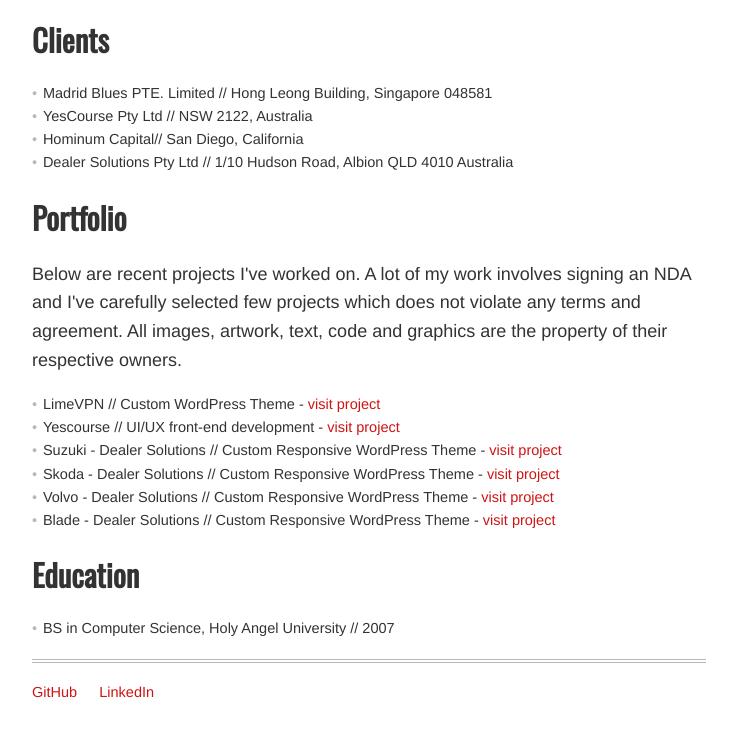
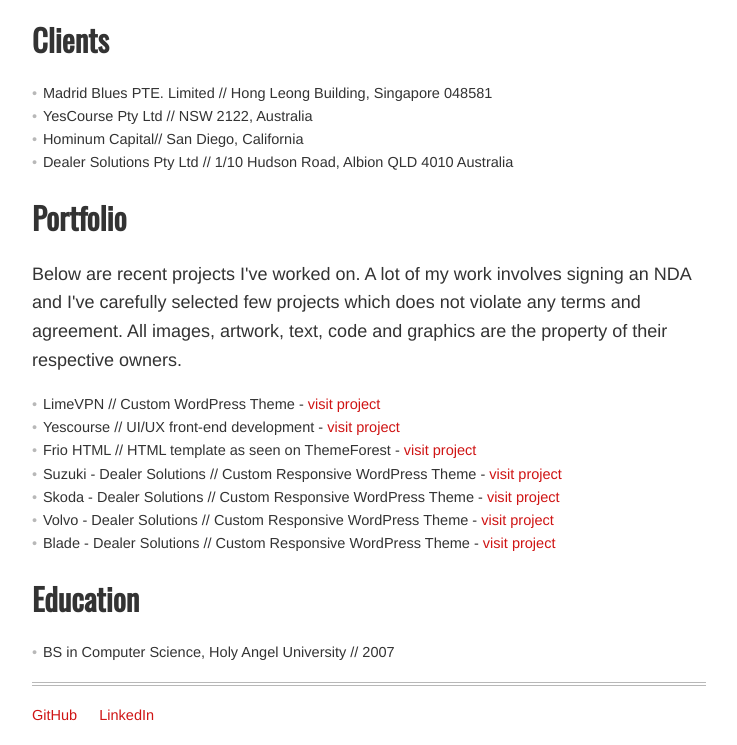
Before and after one commit to louisdalligos/louisdalligos.github.io, a React app: page index.html in a window 1280 px wide. Shown: the part 1891-2636 px from the top of the page, without its empty margins (271-1008 px from the left). Before the commit the page ends 2613 px from the top, so only its background shows below. Built offline with nearby package versions, Linux system fonts and the light colour scheme; a web font is replaced by a local one.

Commit message:
Update portfolio

```diff
--- a/index.html
+++ b/index.html
@@ -129,6 +129,7 @@
           <ul class="portfolio-list sm">
             <li>LimeVPN // Custom WordPress Theme - <a href="http://www.limevpn.com" target="_blank" rel="nofollow">visit project</a></li>
             <li>Yescourse // UI/UX front-end development - <a href="http://www.yescourse.com" target="_blank" rel="nofollow">visit project</a></li>
+            <li>Frio HTML // HTML template as seen on ThemeForest - <a href="http://frio-html.herokuapp.com/index.html" target="_blank" rel="nofollow">visit project</a></li>
             <li>Suzuki - Dealer Solutions // Custom Responsive WordPress Theme - <a href="https://ds-suzuki.herokuapp.com/" rel="nofollow" target="_blank">visit project</a></li>
             <li>Skoda - Dealer Solutions // Custom Responsive WordPress Theme - <a href="https://ds-skoda.herokuapp.com/" rel="nofollow" target="_blank">visit project</a></li>
             <li>Volvo - Dealer Solutions // Custom Responsive WordPress Theme - <a href="https://ds-volvo.herokuapp.com/" rel="nofollow" target="_blank">visit project</a></li>
```
